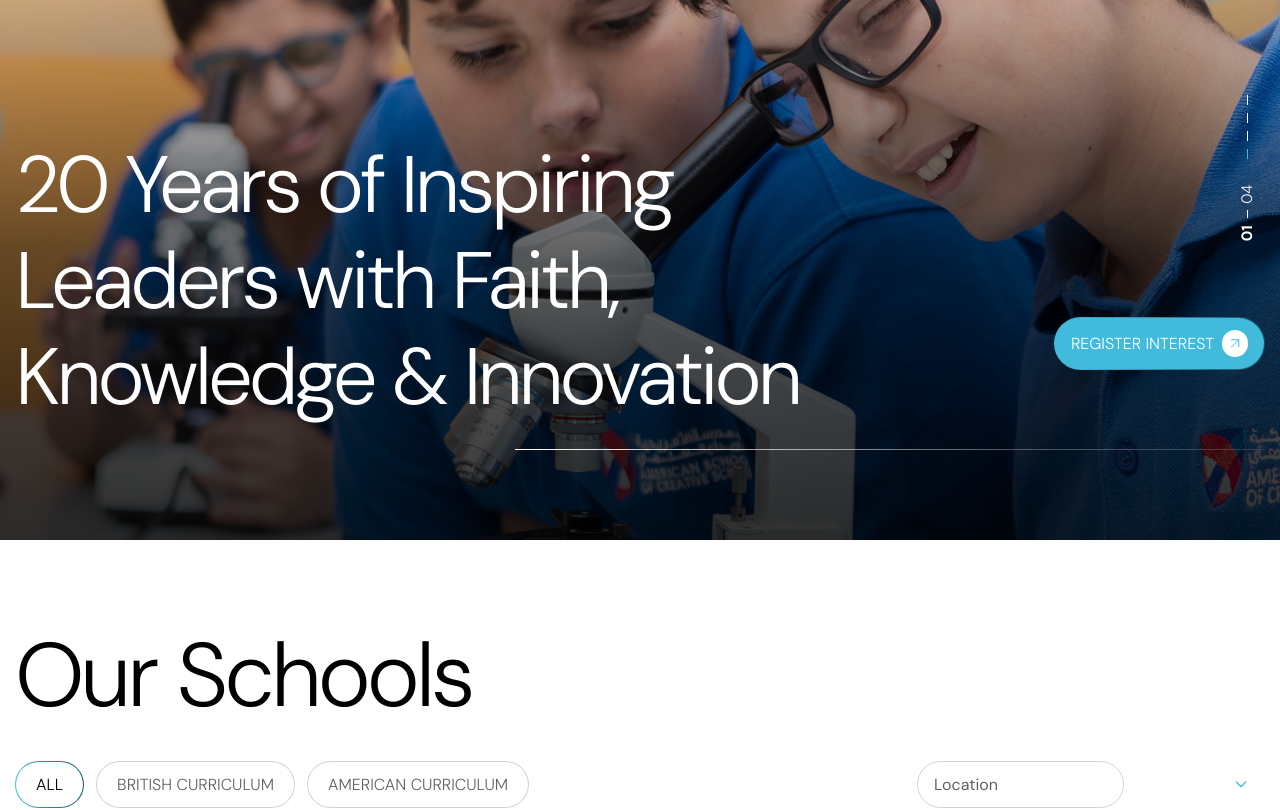
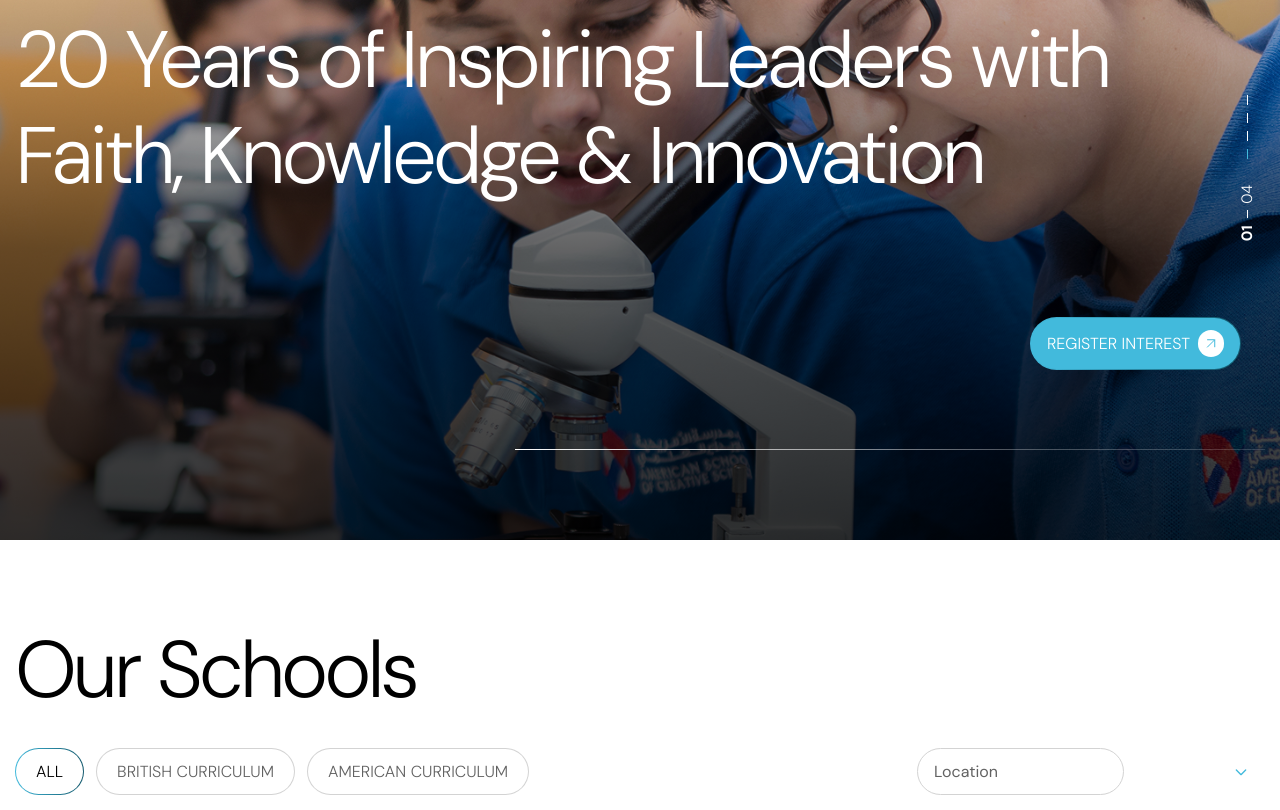
Before and after one commit to beamshj/beam, a Next.js app: page / in a window 1280 px wide. Shown: the part 260-1070 px from the top of the page. Built offline with nearby package versions, Linux system fonts and the light colour scheme.

Commit message:
tab changes

```diff
--- a/app/components/home/sections/HeroSection.tsx
+++ b/app/components/home/sections/HeroSection.tsx
@@ -19,7 +19,7 @@ const HeroSection = () => {
   const [textVersion, setTextVersion] = useState(0);
 
   return (
-    <section className="h-[80dvh] xl:h-screen relative overflow-hidden max-w-[1920px] mx-auto" ref={triggerRef} suppressHydrationWarning>
+    <section className="h-screen relative overflow-hidden max-w-[1920px] mx-auto" ref={triggerRef} suppressHydrationWarning>
       <div className="prject-sec h-full flex flex-wrap" style={{ width: `${4 * 100}vw` }} ref={sectionRef} >
         <Swiper
           modules={[Autoplay, EffectFade, EffectCreative]}
@@ -62,7 +62,7 @@ const HeroSection = () => {
                   <div className="container h-full">
                     <div className="h-full relative w-full overflow-hidden">
                       <div
-                        className="title absolute bottom-[80px] lg:bottom-[50px] transition-all ease-in-out grid grid-cols-1 md:grid-cols-7 items-end"
+                        className="title absolute bottom-[80px] lg:bottom-[50px] transition-all ease-in-out grid grid-cols-1 2xl:grid-cols-7 items-end gap-2"
                         key={`${index}-${textVersion}`}
                       >
                         <motion.div
@@ -75,7 +75,7 @@ const HeroSection = () => {
                             initial={{ opacity: 0, y: 20 }}
                             animate={{ opacity: 1, y: 0 }}
                             transition={{ duration: 0.6, ease: "easeOut" }}
-                            className="text-[2.8rem] lg:text-3xl 2xl:text-4xl text-white leading-[1.2] 2xl:leading-[1.1] font-custom font-light lettersp-4 mb-15 xl:mb-0"
+                            className="text-[2.8rem] md:text-2xl lg:text-3xl 2xl:text-4xl text-white leading-[1.2] 2xl:leading-[1.1] font-custom font-light lettersp-4 mb-15 md:mb-0 xl:mb-0 md:max-w-[80%] xl:max-w-none"
                           >
                             {slide.titleblue} {slide.titlewhite}
                           </motion.h2>
--- a/app/components/home/sections/OurSchools.tsx
+++ b/app/components/home/sections/OurSchools.tsx
@@ -21,22 +21,17 @@ const OurSchools = () => {
   const [selected, setSelected] = useState("");
 
   return (
-    <section className="py-8 md:pt-20 md:pb-25 2xl:pt-[133px] 2xl:pb-[160px] ">
-      <motion.div
-        variants={fadeUp}
-        initial="hidden"
-        whileInView="visible"
-        viewport={{ once: true, amount: 0.2 }}
-      >
+    <section className="py-8 xl:pt-20 xl:pb-25 2xl:pt-[133px] 2xl:pb-[160px] ">
+      <motion.div variants={fadeUp} initial="hidden" whileInView="visible" viewport={{ once: true, amount: 0.2 }} >
         <div className="container">
           <motion.div
-            className="mb-5 md:mb-7  2xl:mb-[53px]"
+            className="mb-5 xl:mb-7  2xl:mb-[53px]"
             variants={fadeInLeft}
             initial="hidden"
             whileInView="visible"
             viewport={{ once: true, amount: 0.2 }}
           >
-            <h2 className="text-xl 2xl:text-3xl md:text-4xl font-light leading-tight text-black lettersp-4">
+            <h2 className="text-xl md:text-2xl xl:text-3xl 2xl:text-4xl font-light leading-tight text-black lettersp-4">
               {schoolData.heading}
             </h2>
           </motion.div>
@@ -44,22 +39,22 @@ const OurSchools = () => {
             <div className="flex-col md:flex-row flex justify-start md:justify-between items-start md:items-center gap-4 md:gap-0">
               <div className="flex gap-3">
                 <div className="p-[1px] group transition-all duration-300  bg-[linear-gradient(90deg,_#42BADC_0%,_#12586C_100%)] rounded-full ">
-                  <div className="cursor-pointer  px-2 md:px-5 py-2 md:py-3 bg-white rounded-full">
-                    <p className="text-black smtext10 text-xs font-light   uppercase ">
+                  <div className="cursor-pointer  px-2 md:px-3 xl:px-5 py-2 md:py-3 xl:py-3 bg-white rounded-full">
+                    <p className="text-black smtext10 text-xs font-light  uppercase ">
                       All
                     </p>
                   </div>
                 </div>
 
-                <div className="p-[1px] group transition-all duration-300  bg-bdrcolor hover:bg-[linear-gradient(90deg,_#42BADC_0%,_#12586C_100%)] rounded-full ">
-                  <div className="cursor-pointer  px-2 md:px-5 py-2 md:py-3 bg-white rounded-full">
+                <div className="p-[1px] group h-fit transition-all duration-300  bg-bdrcolor hover:bg-[linear-gradient(90deg,_#42BADC_0%,_#12586C_100%)] rounded-full ">
+                  <div className="cursor-pointer px-2 md:px-4 xl:px-5 py-2 md:py-2 xl:py-3 bg-white rounded-full">
                     <p className="group-hover:text-black smtext10 text-xs font-light text-foreground uppercase ">
                       British Curriculum
                     </p>
                   </div>
                 </div>
-                <div className="p-[1px] group transition-all duration-300  bg-bdrcolor hover:bg-[linear-gradient(90deg,_#42BADC_0%,_#12586C_100%)] rounded-full ">
-                  <div className="cursor-pointer  px-2 md:px-5 py-2 md:py-3 bg-white rounded-full">
+                <div className="p-[1px] group h-fit transition-all duration-300  bg-bdrcolor hover:bg-[linear-gradient(90deg,_#42BADC_0%,_#12586C_100%)] rounded-full ">
+                  <div className="cursor-pointer px-2 md:px-4 xl:px-5 py-2 md:py-2 xl:py-3 bg-white rounded-full">
                     <p className="group-hover:text-black smtext10 text-xs font-light text-foreground uppercase ">
                       American Curriculum
                     </p>
--- a/app/globals.css
+++ b/app/globals.css
@@ -115,7 +115,7 @@ body {
 .lettersp-4{letter-spacing: -4px;}
 .lettersp-1{letter-spacing: -1px;}
 .lettersp-2{letter-spacing: -2px;}
-@media screen and (max-width: 767px){
+@media screen and (max-width: 992px){
   .lettersp-4{letter-spacing: 0px;}
   .lettersp-1{letter-spacing: 0px;}
   .lettersp-2{letter-spacing: 0px;}
```
